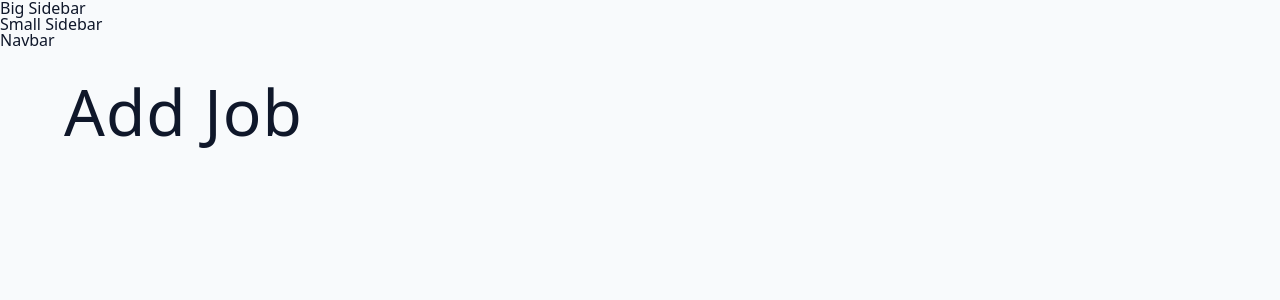
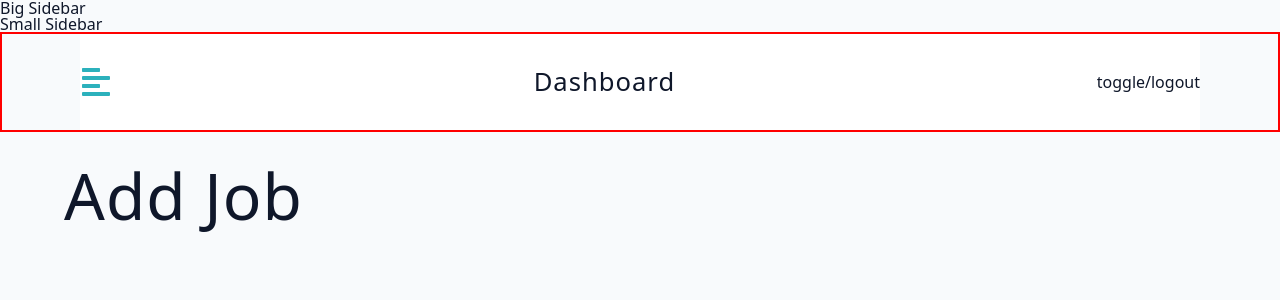
Before and after one commit to mdcodelab/WorkWaveHub-jobs-platform-mern-v2, a React (Vite) app in the folder client/: page /dashboard in a window 1280 px wide. Shown: the top 300 px of the page. Built offline with nearby package versions, Linux system fonts and the light colour scheme.

Commit message:
Navbar style

```diff
--- a/client/src/components/Navbar.jsx
+++ b/client/src/components/Navbar.jsx
@@ -1,11 +1,72 @@
 import React from 'react';
+import { FaAlignLeft } from "react-icons/fa";
+import styled from "styled-components";
+import Logo from './Logo';
+import { useDashboardContext } from '../pages/DashboardLayout';
 
 function Navbar() {
+  const { toggleSidebar } = useDashboardContext();
+  const [showLogo, setLogo] = React.useState(window.innerWidth <= 992);
+
+React.useEffect(() => {
+const handleResize = () => {
+    setLogo(window.innerWidth<=992)
+}
+window.addEventListener("resize", handleResize);
+return () =>window.removeEventListener("resize", handleResize);
+}, []);
+
   return (
-    <div>
-      Navbar
-    </div>
+    <Wrapper className="nav">
+      <div className="nav-center">
+        <FaAlignLeft
+          className="toggle-btn"
+          onClick={toggleSidebar}
+          style={{
+            fontSize: "2rem",
+            color: "var(--primary-500",
+            cursor: "pointer",
+          }}
+        ></FaAlignLeft>
+        {showLogo && <Logo></Logo>}
+        <h4 className="none">Dashboard</h4>
+        <div className="btn-container">toggle/logout</div>
+      </div>
+    </Wrapper>
   );
 }
 
+const Wrapper = styled.div`
+border: 2px solid red;
+  .nav-center {
+    height: 6rem;
+    max-width: 1120px;
+    margin: 0 auto;
+    width: 100%;
+    display: flex;
+    align-items: center;
+    justify-content: space-between;
+    background: var(--background-secondary-color);
+  }
+
+  .logo {
+    display: flex;
+    align-items: center;
+    justify-content: center;
+  }
+
+  @media (max-width: 992px) {
+    .none {
+        display: none;
+    }
+  }
+
+  @media (min-width: 992px) {
+    .nav {
+        position: sticky;
+        top: 0;
+    }
+  }
+`;
+
 export default Navbar;
--- a/client/src/pages/DashboardLayout.jsx
+++ b/client/src/pages/DashboardLayout.jsx
@@ -6,9 +6,9 @@ import Navbar from '../components/Navbar';
 import styled from "styled-components";
 import {createContext, useContext} from "react";
 
+const DashboardContext = createContext();
+
 function DashboardLayout() {
-
-  const DashboardContext=createContext();
 
   const user={name: "john"};
 
```
